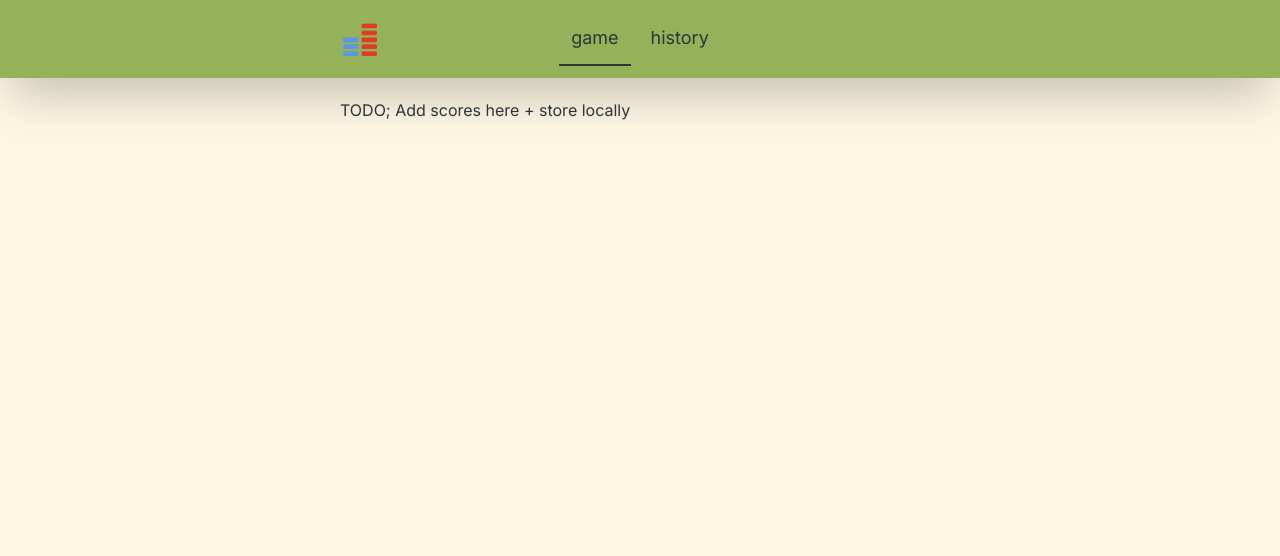
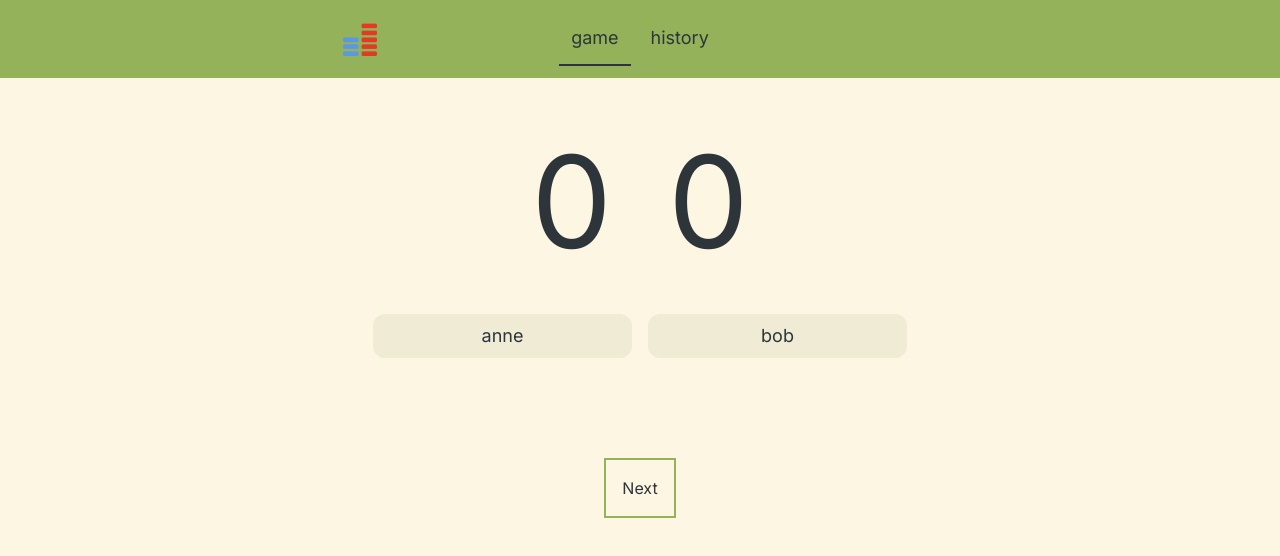
Before and after one commit to chrimora/tally, a Next.js app: page /play/game in a window 1280 px wide. Shown: the top 556 px of the page. Built offline with nearby package versions, Linux system fonts and the light colour scheme.

Commit message:
game page with localstorage

```diff
--- a/src/app/page.tsx
+++ b/src/app/page.tsx
@@ -20,7 +20,7 @@ export default function Home() {
       <div>
         <Link
           href="/play/game"
-          className="p-4 border-2 border-accent-light dark:border-accent-dark hover:bg-accent-light hover:dark:bg-accent-dark"
+          className="p-4 border-2 border-accent-light dark:border-accent-dark hover:bg-accent-light hover:dark:bg-accent-dark hover:bg-accent-light hover:dark:bg-accent-dark"
         >
           Enter
         </Link>
--- a/src/app/play/game/page.tsx
+++ b/src/app/play/game/page.tsx
@@ -1,9 +1,78 @@
-'use client'
+"use client";
+
+import { useState, useEffect } from "react";
+
+function Score(key: string) {
+  const [score, scoreSetter] = useState(0);
+  const [name, nameSetter] = useState(key);
+
+  // Collect localStorage and set values if available - every render
+  useEffect(() => {
+    const items = JSON.parse(localStorage.getItem(key));
+    if (items) {
+      scoreSetter(items.score);
+      nameSetter(items.name);
+    }
+  }, []);
+
+  // Save items to localStorage - when name/score change
+  useEffect(() => {
+    localStorage.setItem(key, JSON.stringify({ score: score, name: name }));
+  }, [score, name]);
+
+  return [
+    <button
+      className="p-5 m-2 text-9xl rounded-xl hover:bg-bgdim-light hover:dark:bg-bgdim-dark active:bg-bgdim-light active:dark:bg-bgdim-dark"
+      onClick={() => scoreSetter(score + 1)}
+    >
+      {score}
+    </button>,
+    <input
+      type="text"
+      onChange={(e) => nameSetter(e.target.value)}
+      value={name}
+      className="min-w-0 appearance-none bg-bgdim-light dark:bg-bgdim-dark mx-2 my-5 py-2 rounded-xl text-center focus:outline-none"
+    />,
+  ];
+}
 
 export default function Game() {
+  const keyA = "anne";
+  const keyB = "bob";
+  const [scoreA, nameA] = Score(keyA);
+  const [scoreB, nameB] = Score(keyB);
+
+  function nextGame() {
+    console.log("next game");
+    // Write current game to the history
+    // TODO
+
+    // Reset current game
+    localStorage.removeItem(keyA);
+    localStorage.removeItem(keyB);
+
+    // Refresh page
+    location.reload();
+  }
+
   return (
     <>
-      TODO; Add scores here + store locally
+      <div>
+        {scoreA}
+        {scoreB}
+      </div>
+      <div className="flex justify-center text-lg">
+        {nameA}
+        {nameB}
+      </div>
+      <div>
+        <button
+          className="p-4 mt-20 border-2 border-accent-light dark:border-accent-dark active:bg-accent-light active:dark:bg-accent-dark hover:bg-accent-light hover:dark:bg-accent-dark"
+          onClick={nextGame}
+        >
+          Next
+        </button>
+      </div>
     </>
-  )
+  );
 }
--- a/src/app/play/history/page.tsx
+++ b/src/app/play/history/page.tsx
@@ -1,9 +1,27 @@
-'use client'
+"use client";
 
 export default function Game() {
+  function wipeStorage() {
+    if (
+      confirm(
+        "This will reset all game data, there is no backup. Do you want to continue?",
+      )
+    ) {
+      localStorage.clear();
+    }
+  }
+
   return (
     <>
       TODO; Read history from local store
+      <br />
+      <br />
+      <button
+        className="p-4 m-8 border-2 border-accent-light dark:border-accent-dark active:bg-accent-light active:dark:bg-accent-dark hover:bg-accent-light hover:dark:bg-accent-dark"
+        onClick={wipeStorage}
+      >
+        Reset
+      </button>
     </>
-  )
+  );
 }
--- a/src/app/play/layout.tsx
+++ b/src/app/play/layout.tsx
@@ -13,7 +13,7 @@ export default function Layout({ children }: { children: React.ReactNode }) {
   const pathname = usePathname();
   return (
     <>
-      <div className="bg-accent-light dark:bg-accent-dark shadow-2xl">
+      <div className="bg-accent-light dark:bg-accent-dark">
         <div className="max-w-screen-sm mx-auto flex py-3">
           <div className="w-20 flex shrink-0 justify-center items-center">
             <Link href="/" className="block">
@@ -40,7 +40,7 @@ export default function Layout({ children }: { children: React.ReactNode }) {
           <div className="flex-none w-20"></div>
         </div>
       </div>
-      <div className="max-w-screen-sm mx-auto p-5">{children}</div>
+      <div className="max-w-screen-sm mx-auto text-center p-8">{children}</div>
     </>
   );
 }
--- a/tailwind.config.js
+++ b/tailwind.config.js
@@ -12,6 +12,10 @@ module.exports = {
       bg: {
         light: "#FDF6E3",
         dark: "#2D353B",
+      },
+      bgdim: {
+        light: "#EFEBD4",
+        dark: "#232A2E",
       },
       primary: {
         light: "#5C6A72",
```
